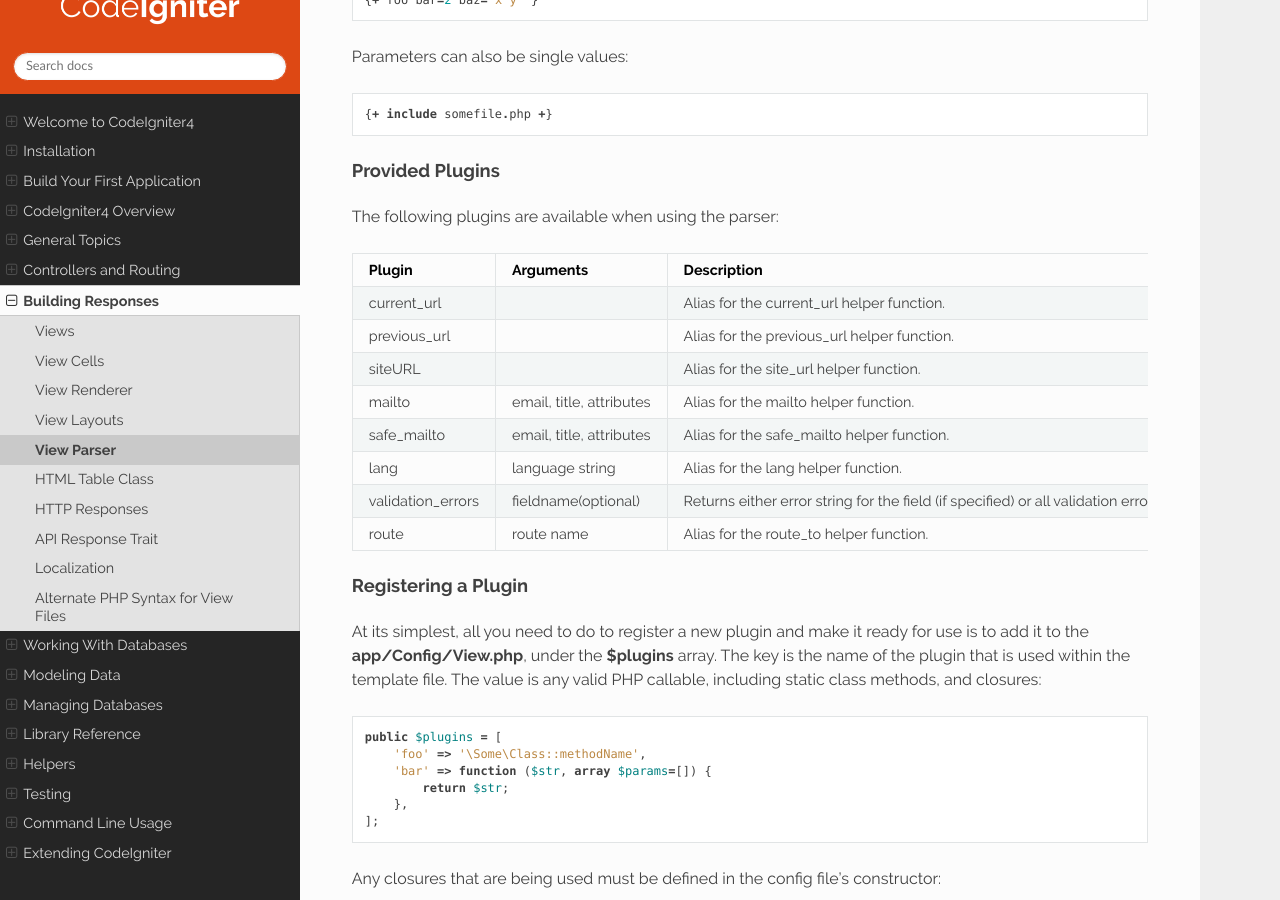
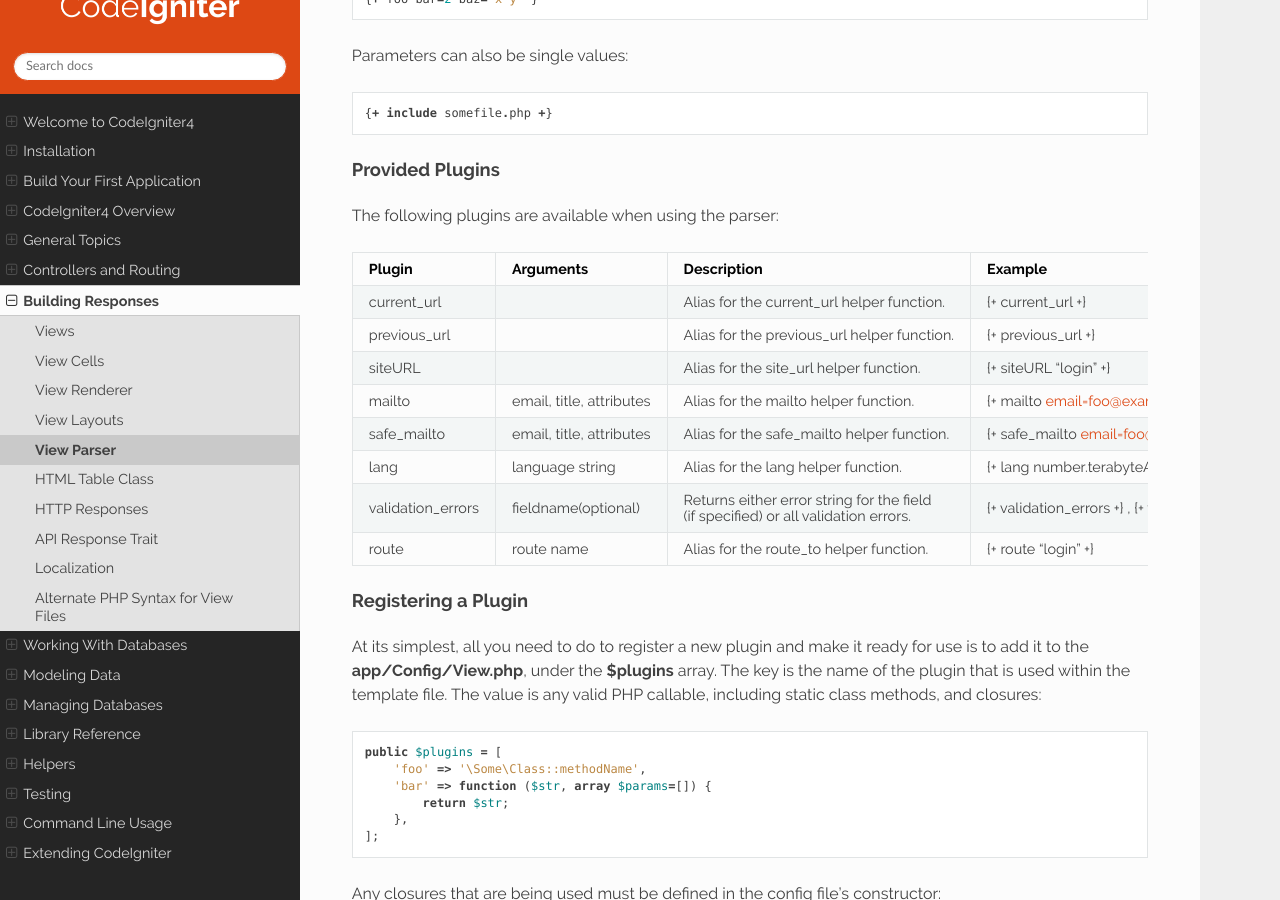
Before and after one commit to NEKOGET/ci4_user_guide_src, a Sphinx documentation site: the page built from source/outgoing/view_parser.rst, in a window 1280 px wide and 900 px high, scrolled down 11182 px. Built offline with Sphinx 7.4.7 and the Read the Docs theme 2.0.0, drawn with Linux system fonts in a browser that asks for light colours.

Commit message:
docs: shorten the width of tables

```diff
--- a/source/outgoing/view_parser.rst
+++ b/source/outgoing/view_parser.rst
@@ -402,66 +402,65 @@ Provided Filters
 
 The following filters are available when using the parser:
 
-+---------------+---------------------+--------------------------------------------------------------+-------------------------------------+
-+ **Filter**    + **Arguments**       + **Description**                                              + **Example**                         +
-+---------------+---------------------+--------------------------------------------------------------+-------------------------------------+
-+ abs           +                     + Displays the absolute value of a number.                     + { v|abs }                           +
-+---------------+---------------------+--------------------------------------------------------------+-------------------------------------+
-+ capitalize    +                     + Displays the string in sentence case: all lowercase          + { v|capitalize}                     +
-+               +                     + with firstletter capitalized.                                +                                     +
-+---------------+---------------------+--------------------------------------------------------------+-------------------------------------+
-+ date          + format (Y-m-d)      + A PHP **date**-compatible formatting string.                 + { v|date(Y-m-d) }                   +
-+---------------+---------------------+--------------------------------------------------------------+-------------------------------------+
-+ date_modify   + value to add        + A **strtotime** compatible string to modify the date,        + { v|date_modify(+1 day) }           +
-+               + / subtract          + like ``+5 day`` or ``-1 week``.                              +                                     +
-+---------------+---------------------+--------------------------------------------------------------+-------------------------------------+
-+ default       + default value       + Displays the default value if the variable is empty or       + { v|default(just in case) }         +
-+               +                     + undefined.                                                   +                                     +
-+---------------+---------------------+--------------------------------------------------------------+-------------------------------------+
-+ esc           + html, attr, css, js + Specifies the context to escape the data.                    + { v|esc(attr) }                     +
-+---------------+---------------------+--------------------------------------------------------------+-------------------------------------+
-+ excerpt       + phrase, radius      + Returns the text within a radius of words from a given       + { v|excerpt(green giant, 20) }      +
-+               +                     + phrase. Same as **excerpt** helper function.                 +                                     +
-+---------------+---------------------+--------------------------------------------------------------+-------------------------------------+
-+ highlight     + phrase              + Highlights a given phrase within the text using              + { v|highlight(view parser) }        +
-+               +                     + '<mark></mark>' tags.                                        +                                     +
-+---------------+---------------------+--------------------------------------------------------------+-------------------------------------+
-+ highlight_code+                     + Highlights code samples with HTML/CSS.                       + { v|highlight_code }                +
-+---------------+---------------------+--------------------------------------------------------------+-------------------------------------+
-+ limit_chars   + limit               + Limits the number of characters to $limit.                   + { v|limit_chars(100) }              +
-+---------------+---------------------+--------------------------------------------------------------+-------------------------------------+
-+ limit_words   + limit               + Limits the number of words to $limit.                        + { v|limit_words(20) }               +
-+---------------+---------------------+--------------------------------------------------------------+-------------------------------------+
-+ local_currency+ currency, locale    + Displays a localized version of a currency. "currency"       + { v|local_currency(EUR,en_US) }     +
-+               +                     + valueis any 3-letter ISO 4217 currency code.                 +                                     +
-+---------------+---------------------+--------------------------------------------------------------+-------------------------------------+
-+ local_number  + type, precision,    + Displays a localized version of a number. "type" can be      + { v|local_number(decimal,2,en_US) } +
-+               + locale              + one of: decimal, currency, percent, scientific, spellout,    +                                     +
-+               +                     + ordinal, duration.                                           +                                     +
-+---------------+---------------------+--------------------------------------------------------------+-------------------------------------+
-+ lower         +                     + Converts a string to lowercase.                              + { v|lower }                         +
-+---------------+---------------------+--------------------------------------------------------------+-------------------------------------+
-+ nl2br         +                     + Replaces all newline characters (\n) to an HTML <br/> tag.   + { v|nl2br }                         +
-+---------------+---------------------+--------------------------------------------------------------+-------------------------------------+
-+ number_format + places              + Wraps PHP **number_format** function for use within the      + { v|number_format(3) }              +
-+               +                     + parser.                                                      +                                     +
-+---------------+---------------------+--------------------------------------------------------------+-------------------------------------+
-+ prose         +                     + Takes a body of text and uses the **auto_typography()**      + { v|prose }                         +
-+               +                     + method to turn it into prettier, easier-to-read, prose.      +                                     +
-+---------------+---------------------+--------------------------------------------------------------+-------------------------------------+
-+ round         + places, type        + Rounds a number to the specified places. Types of **ceil**   + { v|round(3) } { v|round(ceil) }    +
-+               +                     + and **floor** can be passed to use those functions instead.  +                                     +
-+---------------+---------------------+--------------------------------------------------------------+-------------------------------------+
-+ strip_tags    + allowed chars       + Wraps PHP **strip_tags**. Can accept a string of allowed     + { v|strip_tags(<br>) }              +
-+               +                     + tags.                                                        +                                     +
-+---------------+---------------------+--------------------------------------------------------------+-------------------------------------+
-+ title         +                     + Displays a "title case" version of the string, with all      + { v|title }                         +
-+               +                     + lowercase, and each word capitalized.                        +                                     +
-+---------------+---------------------+--------------------------------------------------------------+-------------------------------------+
-+ upper         +                     + Displays the string in all uppercase.                        + { v|upper }                         +
-+---------------+---------------------+--------------------------------------------------------------+-------------------------------------+
-+               +                     +                                                              +                                     +
-+---------------+---------------------+--------------------------------------------------------------+-------------------------------------+
+================ ================= =========================================================== ======================================
+Filter           Arguments         Description                                                  Example
+================ ================= =========================================================== ======================================
+abs                                Displays the absolute value of a number.                    { v|abs }
+
+capitalize                         Displays the string in sentence case: all lowercase         { v|capitalize}
+                                   with firstletter capitalized.
+
+date              format (Y-m-d)   A PHP **date**-compatible formatting string.                { v|date(Y-m-d) }
+
+date_modify       value to add     A **strtotime** compatible string to modify the date,       { v|date_modify(+1 day) }
+                  / subtract       like ``+5 day`` or ``-1 week``.
+
+default           default value    Displays the default value if the variable is empty or      { v|default(just in case) }
+                                   undefined.
+
+esc               html, attr,      Specifies the context to escape the data.                   { v|esc(attr) }
+                  css, js
+
+excerpt           phrase, radius   Returns the text within a radius of words from a given      { v|excerpt(green giant, 20) }
+                                   phrase. Same as **excerpt** helper function.
+
+highlight         phrase           Highlights a given phrase within the text using             { v|highlight(view parser) }
+                                   '<mark></mark>' tags.
+
+highlight_code                     Highlights code samples with HTML/CSS.                      { v|highlight_code }
+
+limit_chars       limit            Limits the number of characters to $limit.                  { v|limit_chars(100) }
+
+limit_words       limit            Limits the number of words to $limit.                       { v|limit_words(20) }
+
+local_currency    currency, locale Displays a localized version of a currency. "currency"      { v|local_currency(EUR,en_US) }
+                                   valueis any 3-letter ISO 4217 currency code.
+
+local_number      type, precision, Displays a localized version of a number. "type" can be     { v|local_number(decimal,2,en_US) }
+                  locale           one of: decimal, currency, percent, scientific, spellout,
+                                   ordinal, duration.
+
+lower                              Converts a string to lowercase.                             { v|lower }
+
+nl2br                              Replaces all newline characters (\n) to an HTML <br/> tag.  { v|nl2br }
+
+number_format     places           Wraps PHP **number_format** function for use within the     { v|number_format(3) }
+                                   parser.
+
+prose                              Takes a body of text and uses the **auto_typography()**     { v|prose }
+                                   method to turn it into prettier, easier-to-read, prose.
+
+round             places, type     Rounds a number to the specified places. Types of **ceil**  { v|round(3) } { v|round(ceil) }
+                                   and **floor** can be passed to use those functions instead.
+
+strip_tags        allowed chars    Wraps PHP **strip_tags**. Can accept a string of allowed    { v|strip_tags(<br>) }
+                                   tags.
+
+title                              Displays a "title case" version of the string, with all     { v|title }
+                                   lowercase, and each word capitalized.
+
+upper                              Displays the string in all uppercase.                       { v|upper }
+================ ================= =========================================================== ======================================
 
 See `PHP's NumberFormatter <https://www.php.net/manual/en/numberformatter.create.php>`_ for details relevant to the
 "local_number" filter.
@@ -519,18 +518,19 @@ Provided Plugins
 
 The following plugins are available when using the parser:
 
-==================== ========================== ================================================================================== ================================================================
-Plugin               Arguments                  Description                                                                          Example
-==================== ========================== ================================================================================== ================================================================
-current_url                                     Alias for the current_url helper function.                                         {+ current_url +}
-previous_url                                    Alias for the previous_url helper function.                                          {+ previous_url +}
-siteURL                                         Alias for the site_url helper function.                                            {+ siteURL "login" +}
-mailto               email, title, attributes   Alias for the mailto helper function.                                                {+ mailto email=foo@example.com title="Stranger Things" +}
-safe_mailto          email, title, attributes   Alias for the safe_mailto helper function.                                           {+ safe_mailto email=foo@example.com title="Stranger Things" +}
-lang                 language string            Alias for the lang helper function.                                                   {+ lang number.terabyteAbbr +}
-validation_errors    fieldname(optional)        Returns either error string for the field (if specified) or all validation errors. {+ validation_errors +} , {+ validation_errors field="email" +}
-route                route name                 Alias for the route_to helper function.                                            {+ route "login" +}
-==================== ========================== ================================================================================== ================================================================
+================== ========================= ============================================ ================================================================
+Plugin             Arguments                 Description                                    Example
+================== ========================= ============================================ ================================================================
+current_url                                  Alias for the current_url helper function.   {+ current_url +}
+previous_url                                 Alias for the previous_url helper function.  {+ previous_url +}
+siteURL                                      Alias for the site_url helper function.      {+ siteURL "login" +}
+mailto             email, title, attributes  Alias for the mailto helper function.        {+ mailto email=foo@example.com title="Stranger Things" +}
+safe_mailto        email, title, attributes  Alias for the safe_mailto helper function.   {+ safe_mailto email=foo@example.com title="Stranger Things" +}
+lang               language string           Alias for the lang helper function.          {+ lang number.terabyteAbbr +}
+validation_errors  fieldname(optional)       Returns either error string for the field    {+ validation_errors +} , {+ validation_errors field="email" +}
+                                             (if specified) or all validation errors.
+route              route name                Alias for the route_to helper function.      {+ route "login" +}
+================== ========================= ============================================ ================================================================
 
 Registering a Plugin
 --------------------
```
